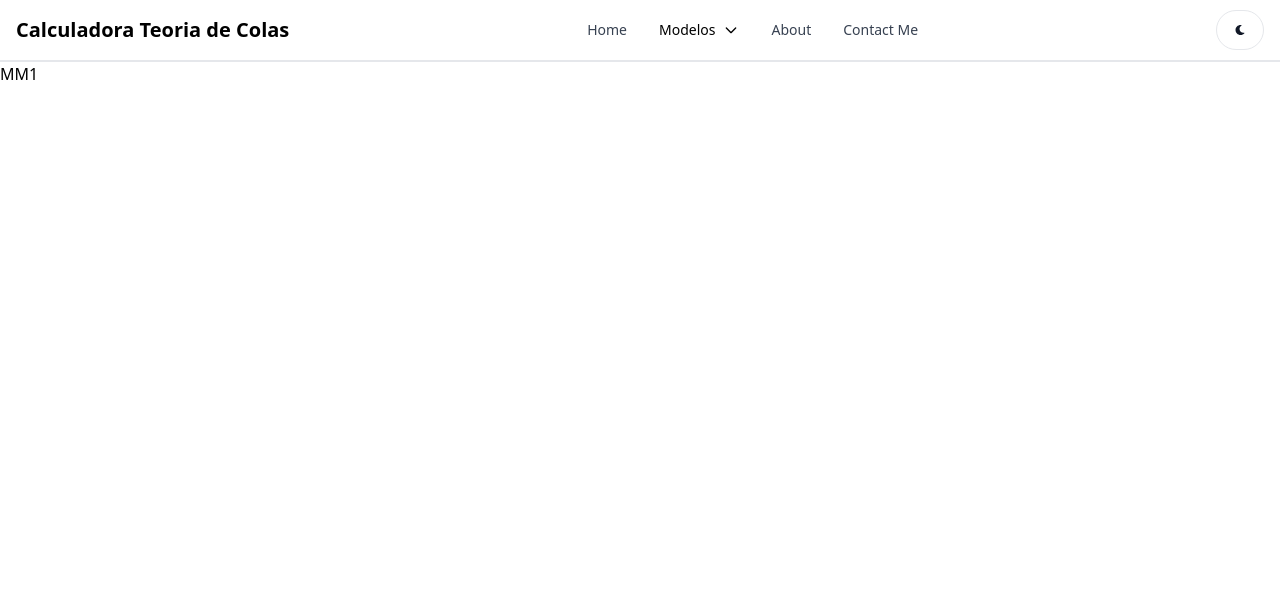
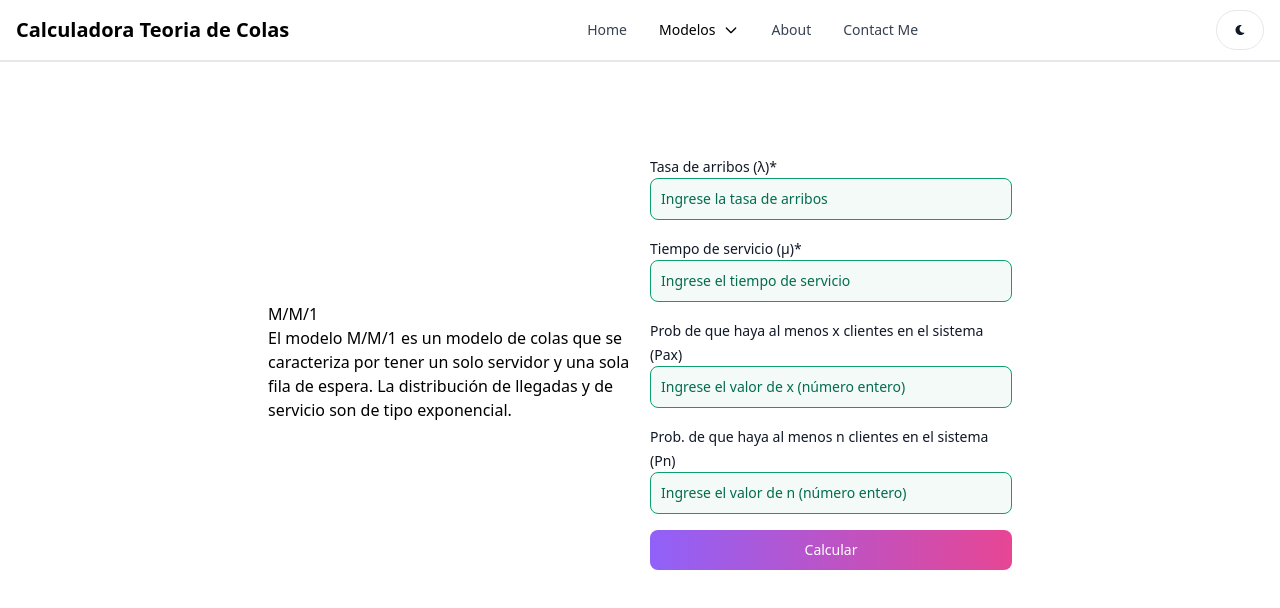
Before and after one commit to franbruno6/CALCULADORA-TEORIA-DE-COLAS, a React (Vite) app in the folder client/: page /mm1 in a window 1280 px wide. Shown: the top 608 px of the page. Built offline with nearby package versions, Linux system fonts and the light colour scheme.

Commit message:
Agregada UI MM1 sin resultados

```diff
--- a/client/src/pages/MM1.jsx
+++ b/client/src/pages/MM1.jsx
@@ -1,5 +1,145 @@
+import { Alert, Button, Label, TextInput } from "flowbite-react";
+import { useState } from "react";
+
 export default function MM1() {
+    const [errorMessage, setErrorMessage] = useState(null);
+    const [arribos, setArribos] = useState('');
+    const [servicio, setServicio] = useState('');
+    const [pax, setPax] = useState('');
+    const [pn, setPn] = useState('');
+    const [formData, setFormData] = useState({});
+    const [validity, setValidity] = useState({
+        arribos: true,
+        servicio: true,
+        pax: true,
+        pn: true,
+    });
+
+        const handleChange = (e) => {
+        const { id, value } = e.target;
+        let isValid = true;
+
+        // Validación según el campo
+        switch (id) {
+            case 'arribos':
+                isValid = /^\d*\.?\d*$/.test(value);
+                break;
+            case 'servicio':
+                isValid = /^\d*\.?\d*$/.test(value);
+                break;
+            case 'pax':
+                if (value === '') {
+                    isValid = true;
+                    break;
+                }
+                isValid = /^\d+$/.test(value);
+                break;
+            case 'pn':
+                if (value === '') {
+                    isValid = true;
+                    break;
+                }
+                isValid = /^\d+$/.test(value);
+                break;
+            default:
+                break;
+        }
+
+        setFormData({ ...formData, [id]: value.trim() });
+        setValidity({ ...validity, [id]: isValid });
+    };
+
+    const handleSubmit = (event) => {
+        event.preventDefault();
+
+        if (!formData.arribos || !formData.servicio) {
+            return setErrorMessage('Complete los campos requeridos (*)');
+        }
+
+        if (validity.arribos && validity.servicio && validity.pax && validity.pn) {
+
+            console.log('Formulario válido. Realizar cálculos.');
+        } else {
+            return setErrorMessage('Corrija los campos inválidos');
+        }
+    };
+
     return (
-        <div>MM1</div>
+        <div className='min-h-screen mt-20'>
+            <div  className='flex p-3 max-w-3xl mx-auto flex-col md:flex-row md:items-center gap-5'>
+                {/* left side */}
+                <div className='flex-1'>
+                    <h2>
+                        M/M/1
+                    </h2>
+                    <p>
+                        El modelo M/M/1 es un modelo de colas que se caracteriza por tener un solo servidor y una sola fila de espera.
+                        La distribución de llegadas y de servicio son de tipo exponencial.
+                    </p>
+                </div>
+                {/* right side */}
+                <div className='flex-1'>
+                    <form className='flex flex-col gap-4' onSubmit={handleSubmit}>
+                        <div>
+                            <Label value='Tasa de arribos (λ)*' />
+                            <TextInput
+                                type='text'
+                                placeholder='Ingrese la tasa de arribos'
+                                id='arribos'
+                                value= {formData.arribos}
+                                onChange={handleChange}
+                                color={validity.arribos ? 'success' : 'failure'}
+                                />
+                        </div>
+                        <div>
+                            <Label value='Tiempo de servicio (µ)*' />
+                            <TextInput
+                                type='text'
+                                placeholder='Ingrese el tiempo de servicio'
+                                id='servicio'
+                                value= {formData.servicio}
+                                onChange={handleChange}
+                                color={validity.servicio ? 'success' : 'failure'}
+                            />
+                        </div>
+                        <div>
+                            <Label value='Prob de que haya al menos x clientes en el sistema (Pax)' />
+                            <TextInput
+                                type='text'
+                                placeholder='Ingrese el valor de x (número entero)'
+                                id='pax'
+                                value={formData.pax}
+                                onChange={handleChange}
+                                color={validity.pax ? 'success' : 'failure'}
+                            />
+                        </div>
+                        <div>
+                            <Label value='Prob. de que haya al menos n clientes en el sistema (Pn)' />
+                            <TextInput
+                                type='text'
+                                placeholder='Ingrese el valor de n (número entero)'
+                                id='pn'
+                                value={formData.pn}
+                                onChange={handleChange}
+                                color={validity.pn ? 'success' : 'failure'}
+                            />
+                        </div>
+                        {
+                            errorMessage && (
+                            <Alert color='failure'>
+                                {errorMessage}
+                            </Alert>
+                            )
+                        }
+                        <Button
+                            gradientDuoTone='purpleToPink'
+                            type='submit'
+                        >
+                            Calcular
+                        </Button>
+                    </form>
+                </div>
+            </div>
+        </div>
     )
 }
```
